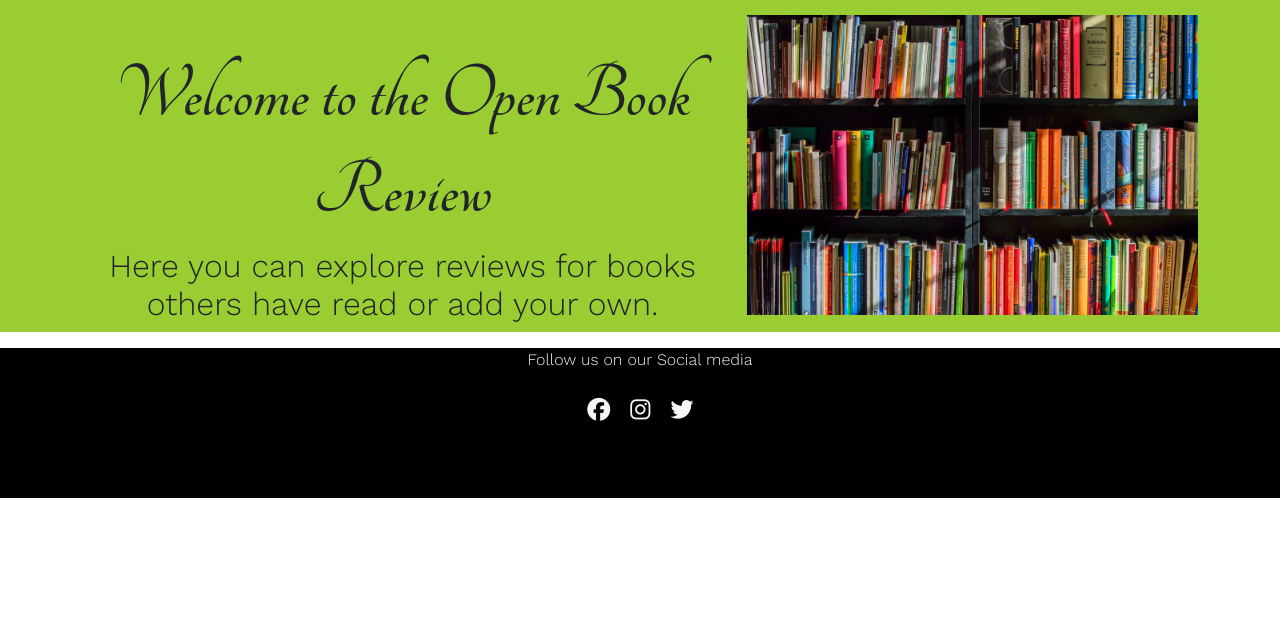
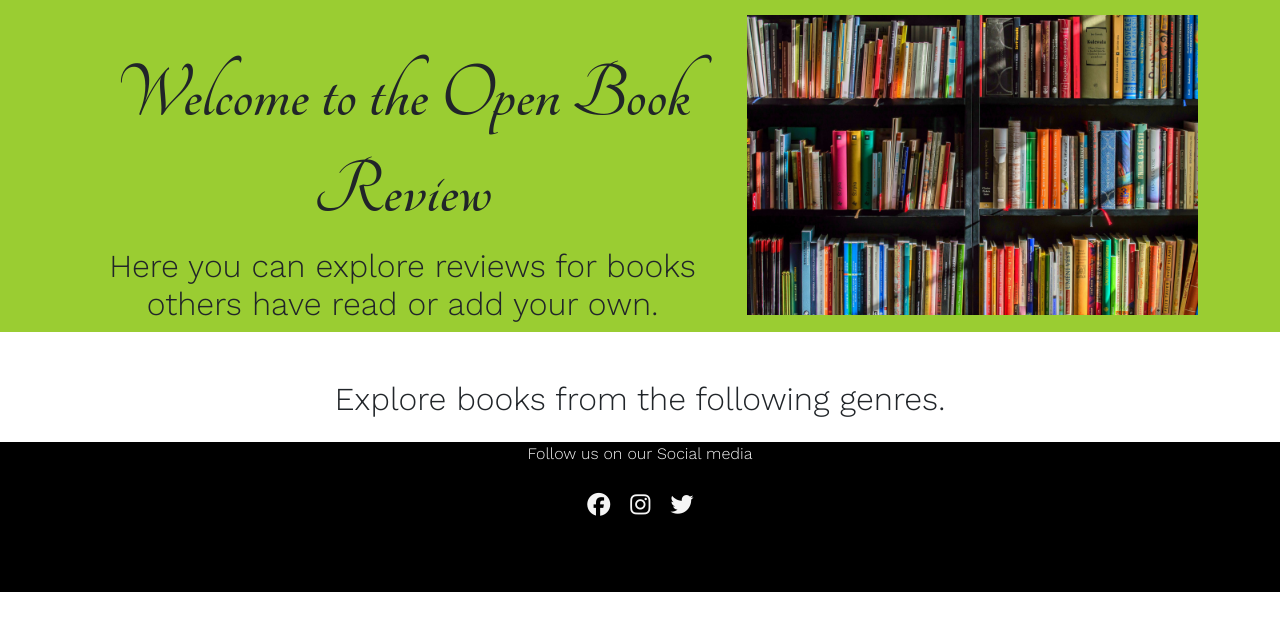
Before and after one commit to ARcKP98/open-book-reviews, a Django app: page / in a window 1280 px wide. Shown: the part 57-688 px from the top of the page. Run offline with Django 3.2, Linux system fonts and the light colour scheme; data that the repository does not hold is empty; some libraries are stand-ins or nearby versions.

Commit message:
Change the template to show genres.

```diff
--- a/book_review/urls.py
+++ b/book_review/urls.py
@@ -2,5 +2,5 @@ from . import views
 from django.urls import path
 
 urlpatterns = [
-    path('', views.BookList.as_view(), name='home'),
+    path('', views.GenreList.as_view(), name='home'),
 ]
--- a/book_review/views.py
+++ b/book_review/views.py
@@ -1,11 +1,18 @@
 from django.shortcuts import render
 from django.views import generic
-from .models import Book
+from .models import Book, Genre
 
 
 # Create your views here.
-class BookList(generic.ListView):
-    model = Book
-    queryset = Book.objects.filter(approved=True).order_by('?')
+# class BookList(generic.ListView):
+#     model = Book
+#     queryset = Book.objects.filter(approved=True).order_by('?')
+#     template_name = 'index.html'
+#     paginate_by = 6
+
+
+class GenreList(generic.ListView):
+    model = Genre
     template_name = 'index.html'
+    queryset = Genre.objects.order_by('name')
     paginate_by = 6
--- a/templates/index.html
+++ b/templates/index.html
@@ -17,27 +17,18 @@
   </div>
 </section>
 
-
-
-    <div class="col-12 mt-3 left">
+<section class="genre-list">
+  <div class="container text-center">
     <div class="row">
-        {% for book in book_list %}
-        <div class="col-md-4">
-          <div class="card mb-4">
+      <div class="col-lg-12">
+        <h2 class="text-center mt-5">Explore books from the following genres.</h2>
+      </div>
+  <div class="col-6 mx-auto mt-3">
+    <div class="row">
+      {% for genre in genre_list %}
+      <div class="card mx-auto ml-3 mr-5 mb-3 w100">
         <div class="card-body">
-              <div class="image-container">
-                <img class="card-img-top"
-                  src="https://img.freepik.com/free-photo/book-composition-with-open-book_23-2147690555.jpg">
-                <div class="image-flash">
-                  <p class="author">Author: {{ book.author }}</p>
-                </div>
-              </div>
-              <h2 class="card-title">{{ book.name }}</h2>
-              <p class="card-text">{{ book.genre }}</p>
-              <hr />
-              <p class="card-text text-muted h6"> Uploaded By: {{ book.uploaded_by }}
-              </p>
-            </div>
+          <p class="card-text text-sm">{{ genre.name }}</p>
         </div>
       </div>
       {% if forloop.counter|divisibleby:3 %}
@@ -53,15 +44,16 @@
 <nav aria-label="Page navigation">
   <ul class="pagination justify-content-center">
     {% if page_obj.has_previous %}
-      <li><a href="?page={{ page_obj.previous_page_number }}" class="page-link">&laquo; PREV </a></li>
+    <li><a href="?page={{ page_obj.previous_page_number }}" class="mt-5 page-link">&laquo; Prev </a></li>
     {% endif %}
     {% if page_obj.has_next %}
-      <li><a href="?page={{ page_obj.next_page_number }}" class="page-link"> NEXT &raquo;</a></li>
+    <li><a href="?page={{ page_obj.next_page_number }}" class="mt-5 page-link"> Next &raquo;</a></li>
 
     {% endif %}
   </ul>
 </nav>
 {% endif %}
 </div>
+</section>
 
 {% endblock %}
```
Lines whose indentation alone changed are shown as unchanged.
